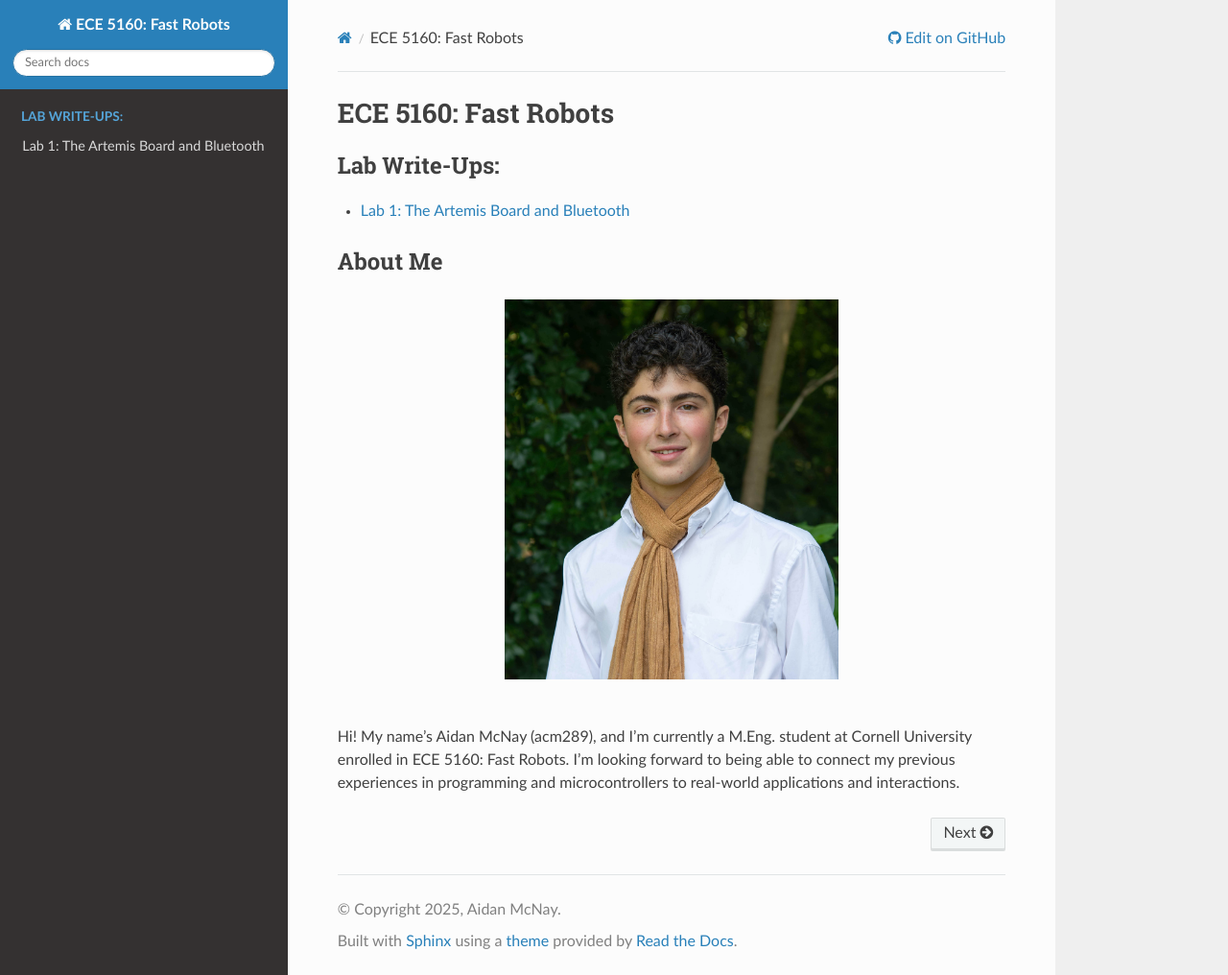
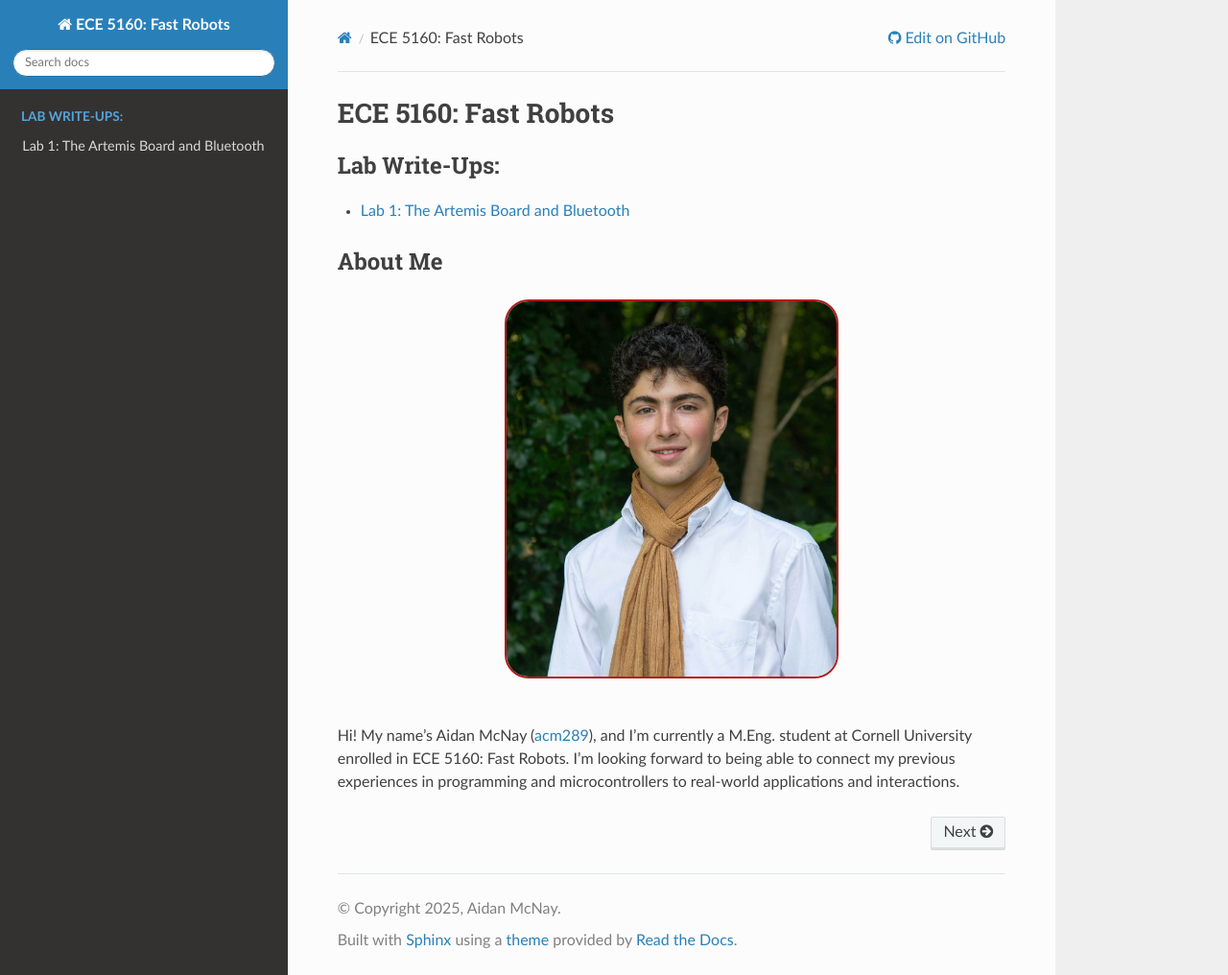
Before and after one commit to Aidan-McNay/fast-robots-docs, a Sphinx documentation site: the page built from docs/index.rst, in a window 1280 px wide and 1016 px high. Shown: the whole window at 96% size. Built offline with Sphinx 7.4.7 and the Read the Docs theme 3.1.0, drawn with Linux system fonts in a browser that asks for light colours; some of the changed lines change nothing that is shown.

Commit message:
Pretty up about section

```diff
--- a/docs/_static/css/theme_overrides.css
+++ b/docs/_static/css/theme_overrides.css
@@ -10,3 +10,7 @@
 .image-border img {
   border: 2px solid #b31b1b;
 }
+
+.image-corners img {
+  border-radius: 25px;
+}
--- a/docs/index.rst
+++ b/docs/index.rst
@@ -19,11 +19,13 @@ About Me
 .. image:: _static/img/headshot.jpg
    :width: 50%
    :align: center
+   :class: image-border image-corners
    :alt: A headshot of Aidan McNay
 
 |
 
-Hi! My name's Aidan McNay (acm289), and I'm currently a M.Eng. student at
-Cornell University enrolled in ECE 5160: Fast Robots. I'm looking forward
-to being able to connect my previous experiences in programming and
-microcontrollers to real-world applications and interactions.
+Hi! My name's Aidan McNay (`acm289 <mailto:acm289@cornell.edu>`_), and I'm
+currently a M.Eng. student at Cornell University enrolled in ECE 5160:
+Fast Robots. I'm looking forward to being able to connect my previous
+experiences in programming and microcontrollers to real-world applications
+and interactions.
```
